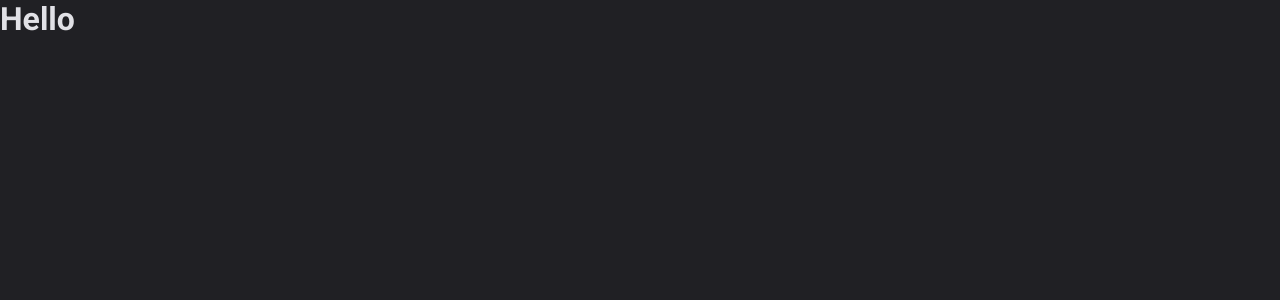
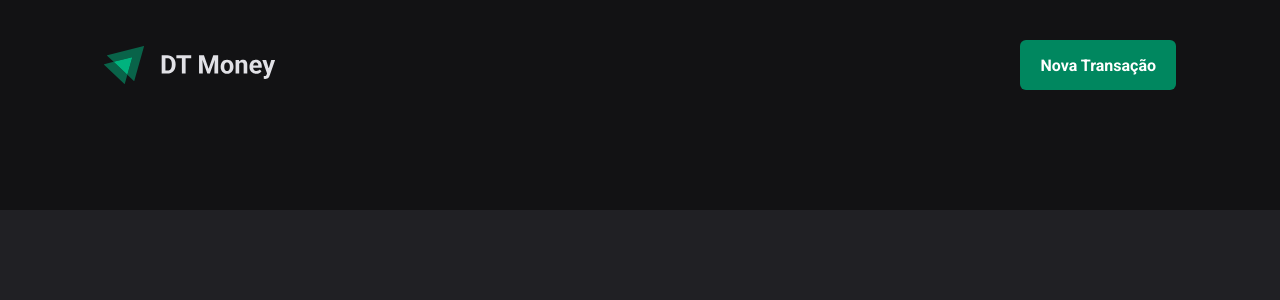
Before and after one commit to rodrrigodev/DT-Money, a React (Vite) app: page / in a window 1280 px wide. Shown: the top 300 px of the page. Built offline with nearby package versions, Linux system fonts and the light colour scheme.

Commit message:
component header

```diff
--- a/src/App.tsx
+++ b/src/App.tsx
@@ -1,4 +1,5 @@
 import { ThemeProvider } from "styled-components";
+import { Transations } from "./pages/Transations";
 import { GlobalStyle } from "./styles/global";
 import { defaultTheme } from "./styles/themes/default";
 
@@ -7,7 +8,7 @@ export function App() {
   return (
     <ThemeProvider theme={defaultTheme}>
       <GlobalStyle/>
-      <h1>Hello</h1>
+      <Transations/>
     </ThemeProvider>
   )
 }
--- /dev/null
+++ b/src/components/Header/index.tsx
@@ -0,0 +1,13 @@
+import { HeaderContainer, HeaderContent, NewTransationButton } from "./styles";
+import logoImg from "../../assets/logo.svg"
+
+export function Header(){
+    return(
+        <HeaderContainer>
+            <HeaderContent>
+                <img src={logoImg} alt="" />
+                <NewTransationButton>Nova Transação</NewTransationButton>
+            </HeaderContent>
+        </HeaderContainer>
+    )
+}
--- /dev/null
+++ b/src/components/Header/styles.ts
@@ -0,0 +1,33 @@
+import styled from "styled-components";
+
+export const HeaderContainer =  styled.header`
+    background-color: ${props => props.theme["gray-900"]};
+    padding: 2.5rem 0 7.5rem;
+`
+
+export const HeaderContent = styled.div`
+    width: 100%;
+    max-width: 1120px;
+    margin: 0 auto;
+    padding: 0 1.5rem;
+
+    display: flex;
+    justify-content: space-between;
+    align-items: center;
+`
+
+export const NewTransationButton = styled.button`
+    height: 50px;
+    border: 0;
+    background-color: ${props => props.theme["green-500"]};
+    color: ${props => props.theme["white"]};
+    font-weight: bold;
+    padding: 0 1.25rem;
+    border-radius: 6px;
+    cursor: pointer;
+
+    &:hover{
+        transition: background-color 0.2s;
+        background-color: ${props => props.theme["green-700"]};
+    }
+`
--- /dev/null
+++ b/src/pages/Transations/index.tsx
@@ -0,0 +1,9 @@
+import { Header } from "../../components/Header";
+
+export function Transations(){
+    return(
+        <div>
+            <Header/>
+        </div>
+    )
+}
```
Also changed, not shown: src/assets/logo.svg (added), src/pages/Transations/styles.ts (added).
